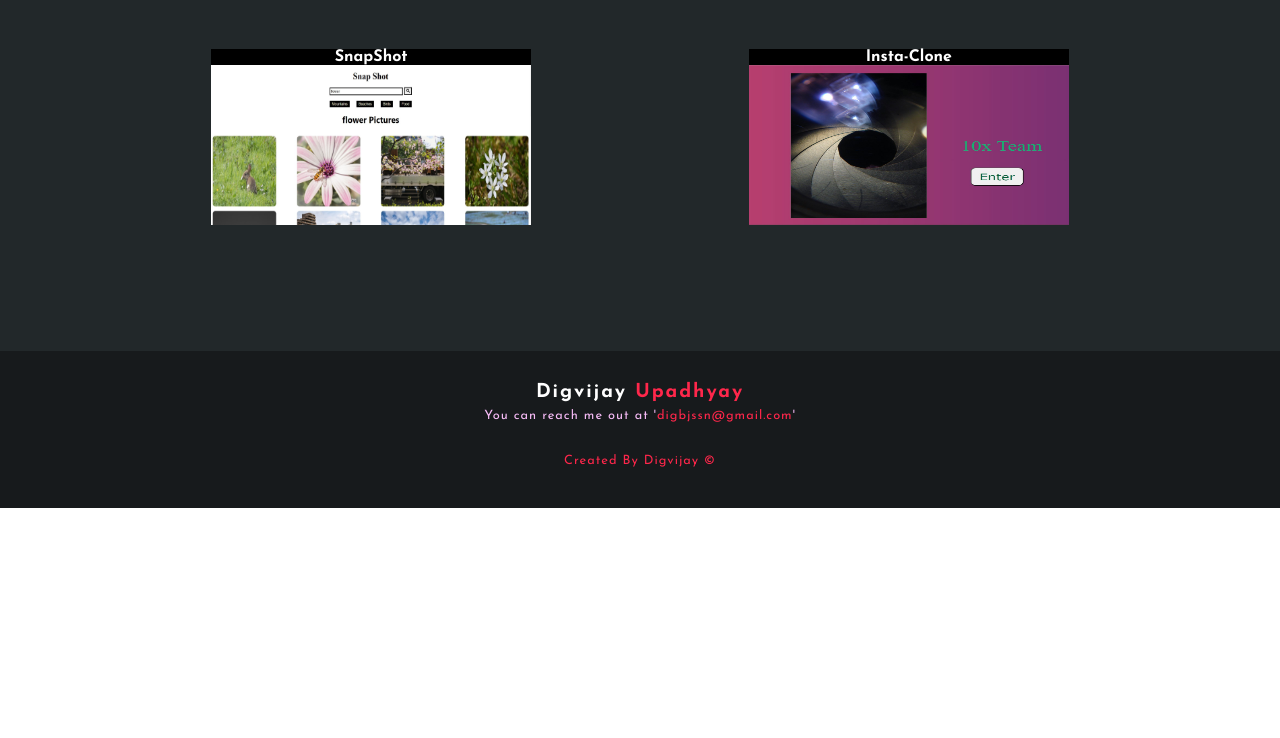
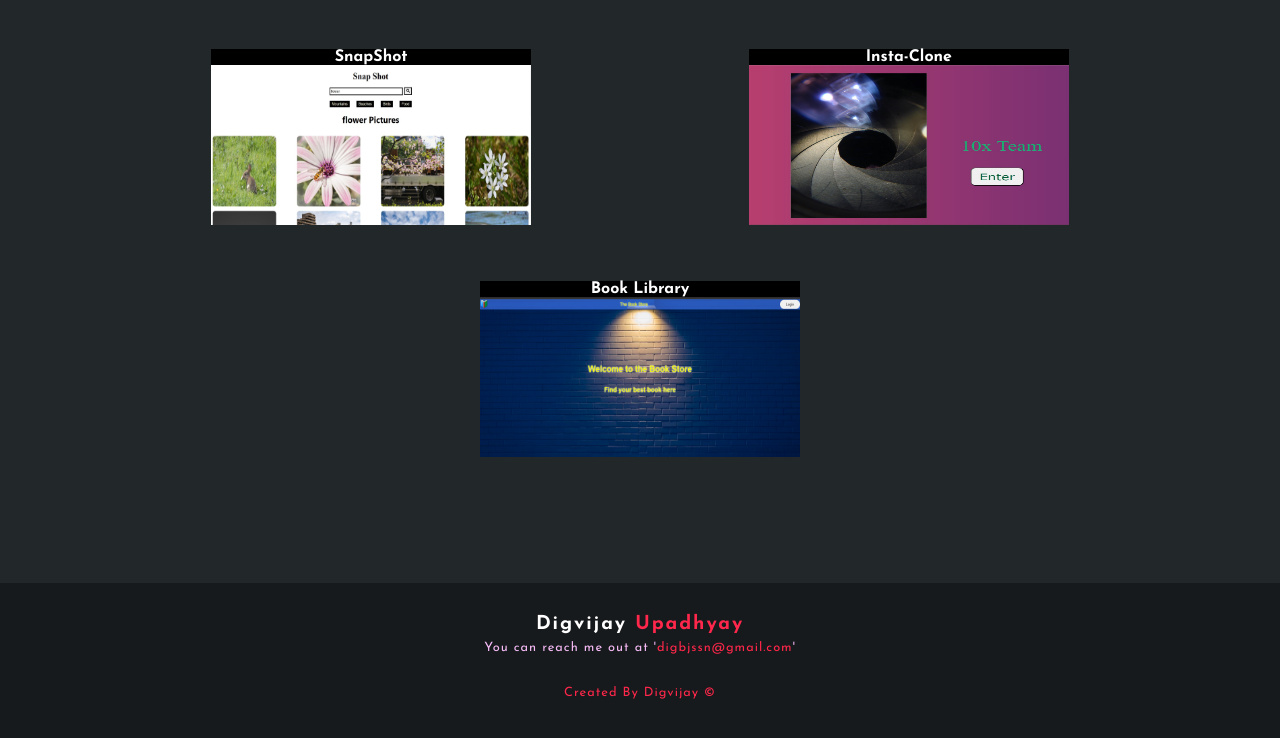
Before and after one commit to Digbj/myportfolio, a plain HTML site: page index.html in a window 1280 px wide. Shown: the part 2164-2902 px from the top of the page. Before the commit the page ends 2672 px from the top, so only its background shows below. Drawn offline with Linux system fonts and the light colour scheme.

Commit message:
modified

```diff
--- a/index.html
+++ b/index.html
@@ -29,7 +29,7 @@
           <h4>Hello, my name is</h4>
           <h1>Digvijay<span> Upadhyay</span></h1>
           <h3>I am a <span>Full Stack</span> developer</h3>
-          <a href="./icons/Digvijaya's Resume.pdf" download class="btn">Download CV</a>
+          <a href="./icons/Digvijaya Resume.pdf" download class="btn">Download CV</a>
 
           <div class="social">
             <a href="https://www.facebook.com/digvijay.upadhyay.50"
@@ -97,7 +97,7 @@
         <div class="project-div">
           <h3 class="h3">Video Sharing App</h3>
           <a
-            href="https://video-stream-frontend.onrender.com"
+            href="https://video-stream-frontend.netlify.app/"
             target="_blank"
             rel="noreferrer"
             ><img src="./images/video.jpg" alt="vid"
@@ -130,6 +130,15 @@
             ><img src="./images/insta.jpg" alt="insta"
           /></a>
         </div>
+         <div class="project-div">
+          <h3 class="h3">Book Library</h3>
+          <a
+            href="https://flutrrbook.netlify.app/"
+            target="_blank"
+            rel="noreferrer"
+            ><img src="./images/sc2.png" alt="insta"
+          /></a>
+        </div>
       </div>
     </section>
 
```
Also changed, not shown: images/sc2.png (added), 2 other files.
